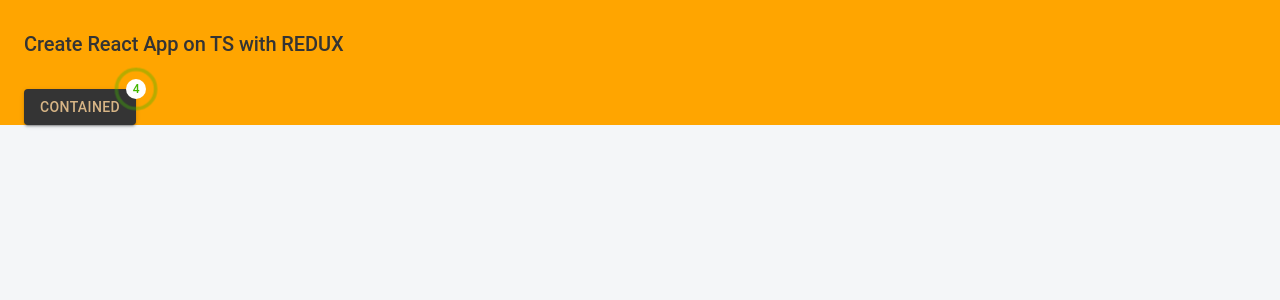
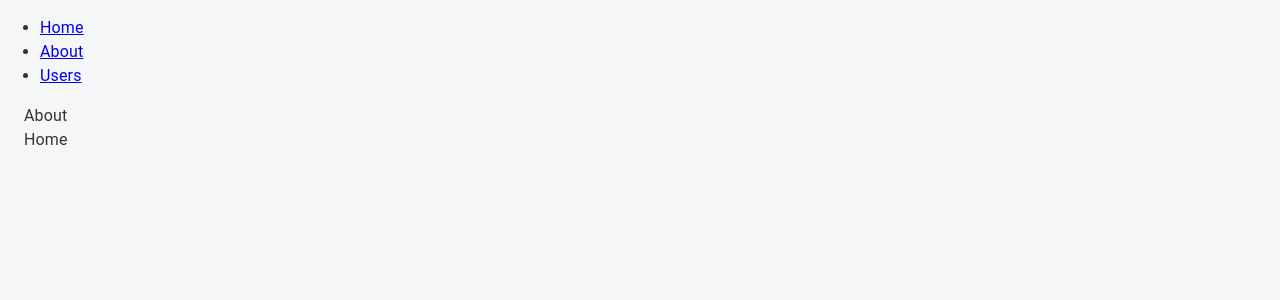
Before and after one commit to azizbeksiddikov/burak-react, a React (Create React App) app: page /about in a window 1280 px wide. Shown: the top 300 px of the page. Built offline with nearby package versions, Linux system fonts and the light colour scheme.

Commit message:
feat: create a routing system

```diff
--- a/package.json
+++ b/package.json
@@ -13,6 +13,7 @@
     "react": "^18.2.0",
     "react-dom": "^18.0.0",
     "react-redux": "^7.2.8",
+    "react-router-dom": "^5.1.9",
     "react-scripts": "5.0.0",
     "typescript": "~4.1.5",
     "web-vitals": "^2.1.4"
@@ -21,7 +22,8 @@
     "@types/jest": "^27.5.2",
     "@types/node": "^17.0.45",
     "@types/react": "^18.2.48",
-    "@types/react-dom": "^18.2.18"
+    "@types/react-dom": "^18.2.18",
+    "@types/react-router-dom": "^5.3.3"
   },
   "scripts": {
     "start": "react-scripts start",
--- a/src/app/App.tsx
+++ b/src/app/App.tsx
@@ -1,25 +1,44 @@
 import React from "react";
 import "../css/app.css";
-import { Box, Button, Container, Stack, Typography } from "@mui/material";
-import { RippleBadge } from "./MaterialTheme/styled";
+import { Container } from "@mui/material";
+import { BrowserRouter as Switch, Route, Link } from "react-router-dom";
+import { About } from "./screens/About";
+import { Users } from "./screens/Users";
 
 function App() {
   return (
-    <Container sx={{ backgroundColor: "orange" }}>
-      <Stack flexDirection={"column"}>
-        <Box sx={{ my: 4 }}>
-          <Typography variant="h4" component={"h4"}>
-            Create React App on TS with REDUX
-          </Typography>
-        </Box>
-        <Box>
-          <RippleBadge badgeContent={4}>
-            <Button variant="contained">Contained</Button>
-          </RippleBadge>
-        </Box>
-      </Stack>
-    </Container>
+    <div>
+      <nav>
+        <ul>
+          <li>
+            <Link to="/">Home</Link>
+          </li>
+          <li>
+            <Link to="/about">About</Link>
+          </li>
+          <li>
+            <Link to="/users">Users</Link>
+          </li>
+        </ul>
+      </nav>
+
+      <Switch>
+        <Route path="/about">
+          <About />
+        </Route>
+        <Route path="/users">
+          <Users />
+        </Route>
+        <Route path="/">
+          <Home />
+        </Route>
+      </Switch>
+    </div>
   );
 }
 
+function Home() {
+  return <Container>Home</Container>;
+}
+
 export default App;
--- /dev/null
+++ b/src/app/screens/About.tsx
@@ -0,0 +1,6 @@
+import React from "react";
+import { Container } from "@mui/material";
+
+export function About() {
+  return <Container>About</Container>;
+}
--- /dev/null
+++ b/src/app/screens/Users.tsx
@@ -0,0 +1,6 @@
+import React from "react";
+import { Container } from "@mui/material";
+
+export function Users() {
+  return <Container>Users</Container>;
+}
--- a/src/index.tsx
+++ b/src/index.tsx
@@ -8,13 +8,16 @@
 import { ThemeProvider } from "@mui/material/styles";
 import theme from "./app/MaterialTheme/index";
 import "./css/index.css";
+import { BrowserRouter as Router } from "react-router-dom";
 
 ReactDOM.render(
   <React.StrictMode>
     <Provider store={store}>
       <ThemeProvider theme={theme}>
         <CssBaseline />
-        <App />
+        <Router>
+          <App />
+        </Router>
       </ThemeProvider>
     </Provider>
   </React.StrictMode>,
```
Also changed, not shown: 2 other files (tests, documents, lock files or other folders).
